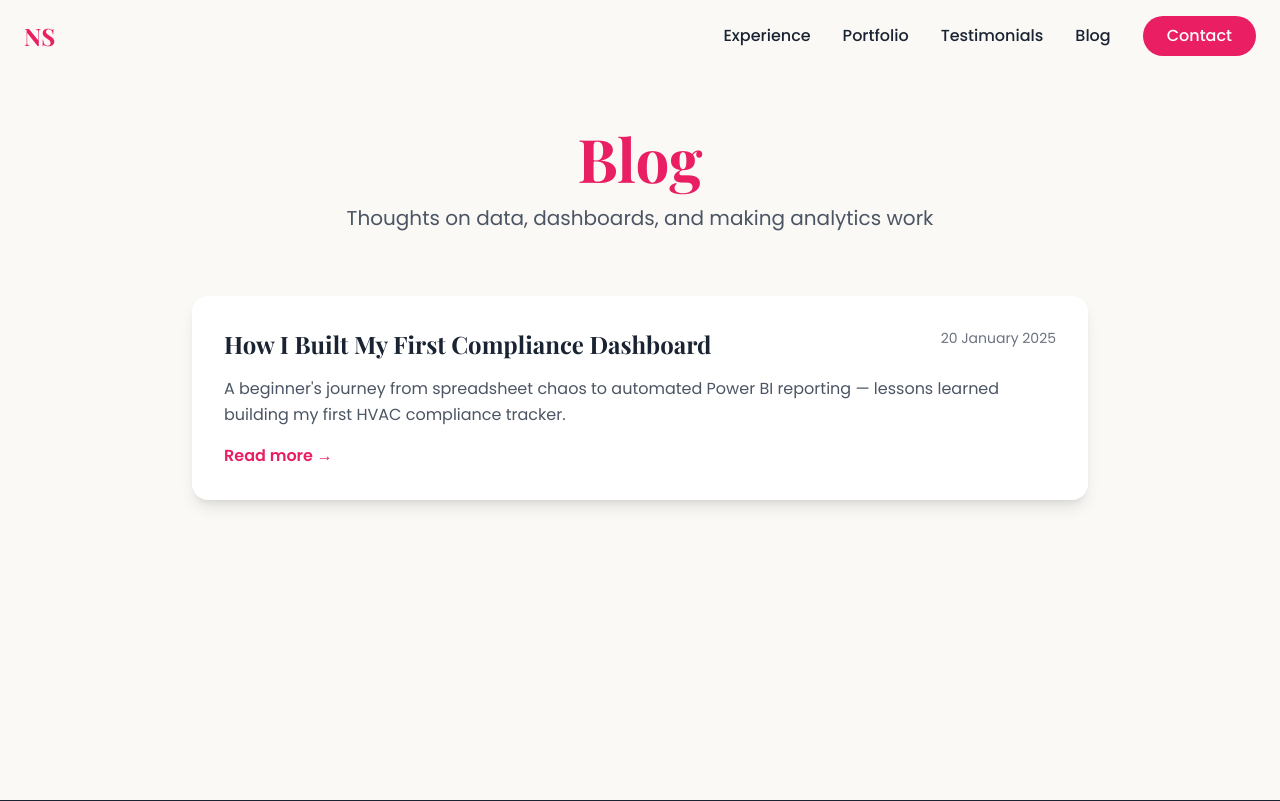
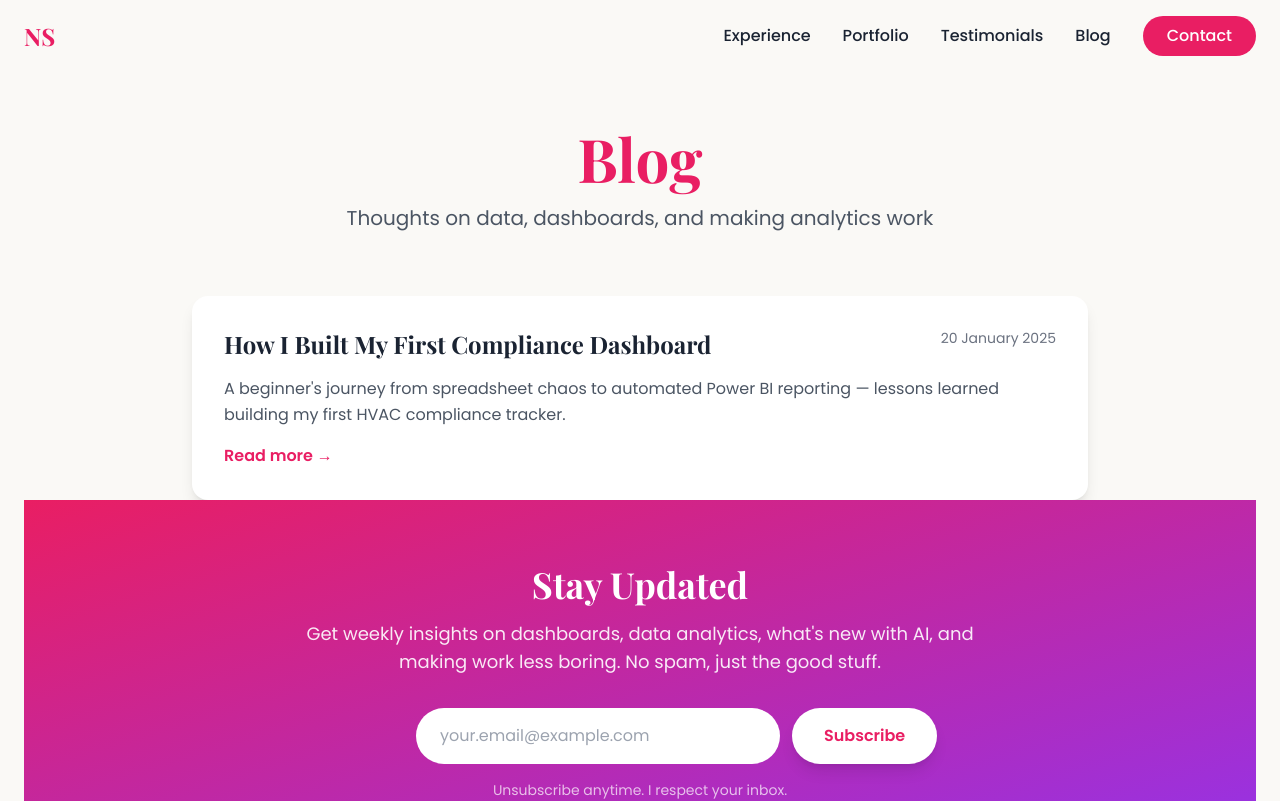
Before and after one commit to neavesheehan/neave-portfolio, a Next.js app: page /blog in a window 1280 px wide. Shown: the top 801 px of the page. Built offline with nearby package versions, Linux system fonts and the light colour scheme.

Commit message:
Add newsletter signup to blog

```diff
--- a/app/blog/page.tsx
+++ b/app/blog/page.tsx
@@ -1,5 +1,6 @@
 import Link from 'next/link';
 import { getAllPosts } from '@/lib/blog';
+import Newsletter from '@/components/Newsletter';
 
 export const metadata = {
   title: 'Blog | Neave Sheehan',
@@ -57,6 +58,7 @@ export default function BlogPage() {
           </div>
         )}
       </div>
+      <Newsletter />
     </div>
   );
 }
--- /dev/null
+++ b/components/Newsletter.tsx
@@ -0,0 +1,42 @@
+'use client';
+
+export default function Newsletter() {
+  return (
+    <div className="bg-gradient-to-br from-brand-pink to-purple-600 py-16 px-6">
+      <div className="max-w-2xl mx-auto text-center">
+        <h2 className="text-3xl md:text-4xl font-display font-bold text-white mb-4">
+          Stay Updated
+        </h2>
+        <p className="text-white/90 text-lg mb-8">
+          Get weekly insights on dashboards, data analytics, what's new with AI, and making work less boring.
+          No spam, just the good stuff.
+        </p>
+
+        <form
+          action="https://buttondown.com/api/emails/embed-subscribe/neavesheehan"
+          method="post"
+          target="popupwindow"
+          className="flex flex-col sm:flex-row gap-3 max-w-md mx-auto"
+        >
+          <input
+            type="email"
+            name="email"
+            placeholder="your.email@example.com"
+            required
+            className="flex-1 px-6 py-4 rounded-full text-brand-navy focus:outline-none focus:ring-4 focus:ring-white/50"
+          />
+          <button
+            type="submit"
+            className="bg-white text-brand-pink px-8 py-4 rounded-full font-semibold hover:bg-gray-100 transition-all duration-300 shadow-lg hover:shadow-xl"
+          >
+            Subscribe
+          </button>
+        </form>
+
+        <p className="text-white/70 text-sm mt-4">
+          Unsubscribe anytime. I respect your inbox.
+        </p>
+      </div>
+    </div>
+  );
+}
```
